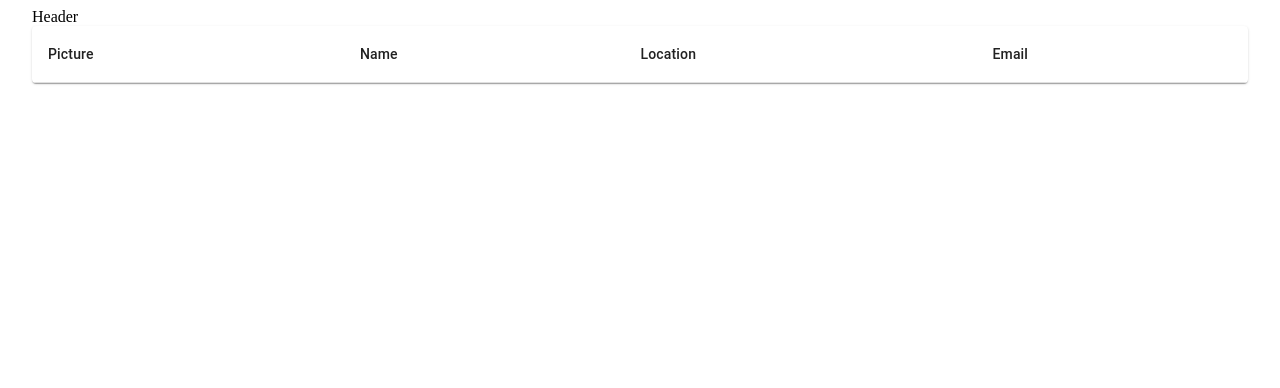
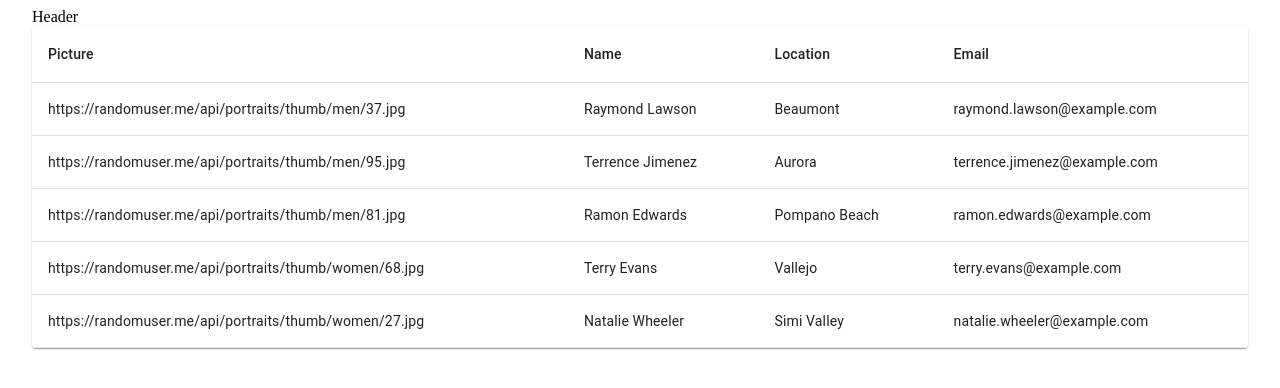
Before and after one commit to BenjDG/Employee_directory, a React (Create React App) app: page / in a window 1280 px wide. Shown: the top 388 px of the page. Built offline with nearby package versions, Linux system fonts and the light colour scheme; no server answers.

Commit message:
add table rows

```diff
--- a/public/index.html
+++ b/public/index.html
@@ -9,35 +9,10 @@
       name="description"
       content="Web site created using create-react-app"
     />
-    <link rel="apple-touch-icon" href="%PUBLIC_URL%/logo192.png" />
-    <!--
-      manifest.json provides metadata used when your web app is installed on a
-      user's mobile device or desktop. See https://developers.google.com/web/fundamentals/web-app-manifest/
-    -->
-    <link rel="manifest" href="%PUBLIC_URL%/manifest.json" />
-    <!--
-      Notice the use of %PUBLIC_URL% in the tags above.
-      It will be replaced with the URL of the `public` folder during the build.
-      Only files inside the `public` folder can be referenced from the HTML.
-
-      Unlike "/favicon.ico" or "favicon.ico", "%PUBLIC_URL%/favicon.ico" will
-      work correctly both with client-side routing and a non-root public URL.
-      Learn how to configure a non-root public URL by running `npm run build`.
-    -->
     <title>React App</title>
   </head>
   <body>
     <noscript>You need to enable JavaScript to run this app.</noscript>
     <div id="root"></div>
-    <!--
-      This HTML file is a template.
-      If you open it directly in the browser, you will see an empty page.
-
-      You can add webfonts, meta tags, or analytics to this file.
-      The build step will place the bundled scripts into the <body> tag.
-
-      To begin the development, run `npm start` or `yarn start`.
-      To create a production bundle, use `npm run build` or `yarn build`.
-    -->
   </body>
 </html>
--- a/src/components/TableSection/index.js
+++ b/src/components/TableSection/index.js
@@ -1,7 +1,8 @@
 import { React } from 'react';
 import { makeStyles } from '@material-ui/core/styles';
-import { Table, TableCell, TableContainer, TableHead, TableRow } from '@material-ui/core';
+import { Table, TableBody, TableCell, TableContainer, TableHead, TableRow } from '@material-ui/core';
 import Paper from '@material-ui/core/Paper';
+import users from '../../db/randomUsers.json';
 
 const useStyles = makeStyles({
   table: {
@@ -9,17 +10,19 @@ const useStyles = makeStyles({
   }
 });
 
-// function createData (name, calories, fat, carbs, protein) {
-//   return { name, calories, fat, carbs, protein };
-// }
+const rows =
+  users.results.map((item) => {
+    const {
+      email,
+      location: { city: location },
+      name: { first: fname, last: lname },
+      picture: { thumbnail: pic }
+    } = item;
 
-// const rows = [
-//   createData('Frozen yoghurt', 159, 6.0, 24, 4.0),
-//   createData('Ice cream sandwich', 237, 9.0, 37, 4.3),
-//   createData('Eclair', 262, 16.0, 24, 6.0),
-//   createData('Cupcake', 305, 3.7, 67, 4.3),
-//   createData('Gingerbread', 356, 16.0, 49, 3.9),
-// ];
+    const fullname = `${fname} ${lname}`;
+    const obj = { pic, fullname, location, email };
+    return obj;
+  });
 
 export default function TableSection (props) {
   const classes = useStyles();
@@ -34,6 +37,20 @@ export default function TableSection (props) {
             <TableCell>Email</TableCell>
           </TableRow>
         </TableHead>
+        <TableBody>
+          {console.log(rows)}
+          {rows.map((row) => (
+            <TableRow key={row.email}>
+              <TableCell component='th' scope='row'>
+                {row.pic}
+              </TableCell>
+              <TableCell>{row.fullname}</TableCell>
+              <TableCell>{row.location}</TableCell>
+              <TableCell>{row.email}</TableCell>
+              {console.log(row.fullname)}
+            </TableRow>
+          ))}
+        </TableBody>
       </Table>
     </TableContainer>
   );
--- a/src/pages/Directory.js
+++ b/src/pages/Directory.js
@@ -1,15 +1,15 @@
 import { Container } from '@material-ui/core';
 import React, { Component } from 'react';
-import API from '../utils/API';
+// import API from '../utils/API';
 import HeaderSection from '../components/HeaderSection';
 import TableSection from '../components/TableSection';
 
 class Directory extends Component {
-  componentDidMount () {
-    API.GetRandomPerson()
-      .then(res => console.log(res))
-      .catch(err => console.log(err));
-  }
+  // componentDidMount () {
+  //   API.GetRandomPerson()
+  //     .then(res => console.log(res))
+  //     .catch(err => console.log(err));
+  // }
 
   render () {
     return (
```
Also changed, not shown: src/db/randomUsers.json (renamed from db/randomUsers.json), 1 other file (tests, documents, lock files or other folders).
